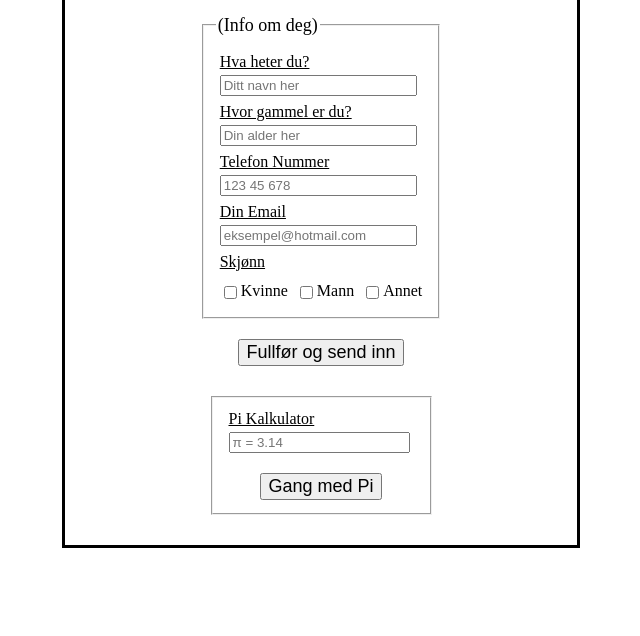
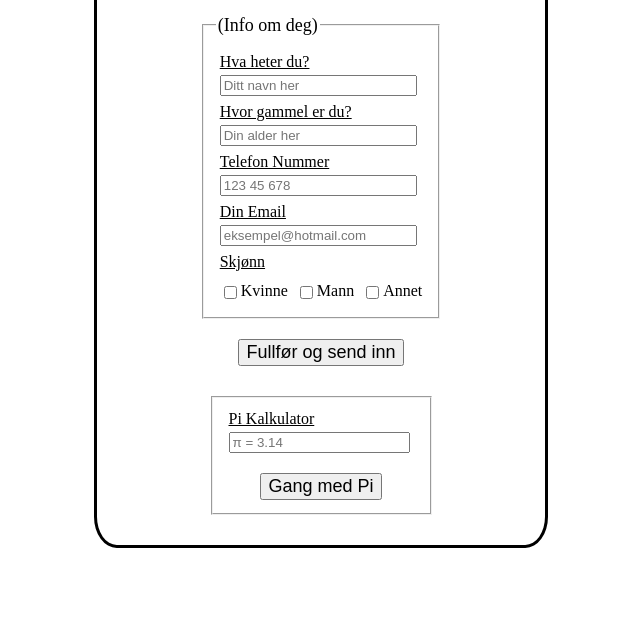
Before and after one commit to Martin-koder1/Kurs-Oppgave-8, a website: page index.html in a window 1280 px wide. Shown: the part 164-800 px from the top of the page, without its empty margins (319-959 px from the left). Drawn offline with Linux system fonts and the light colour scheme.

Commit message:
width and border radius

```diff
--- a/style.css
+++ b/style.css
@@ -11,7 +11,8 @@ main {
 
 section {
   border: solid 3px black;
-  width: 40%;
+  border-radius: 5%;
+  width: 35%;
   display: flex;
   flex-direction: column;
   justify-content: center;
```
